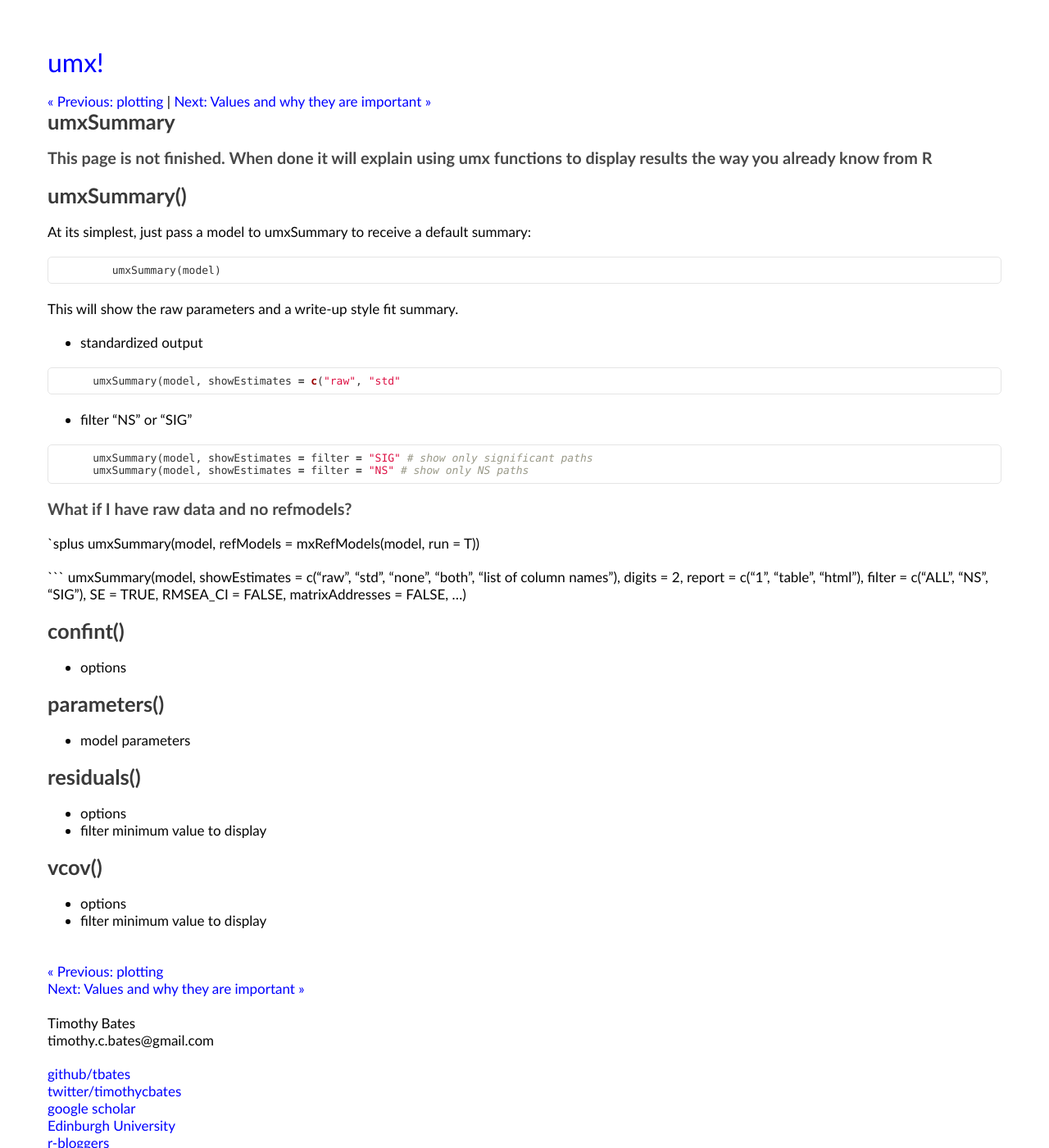
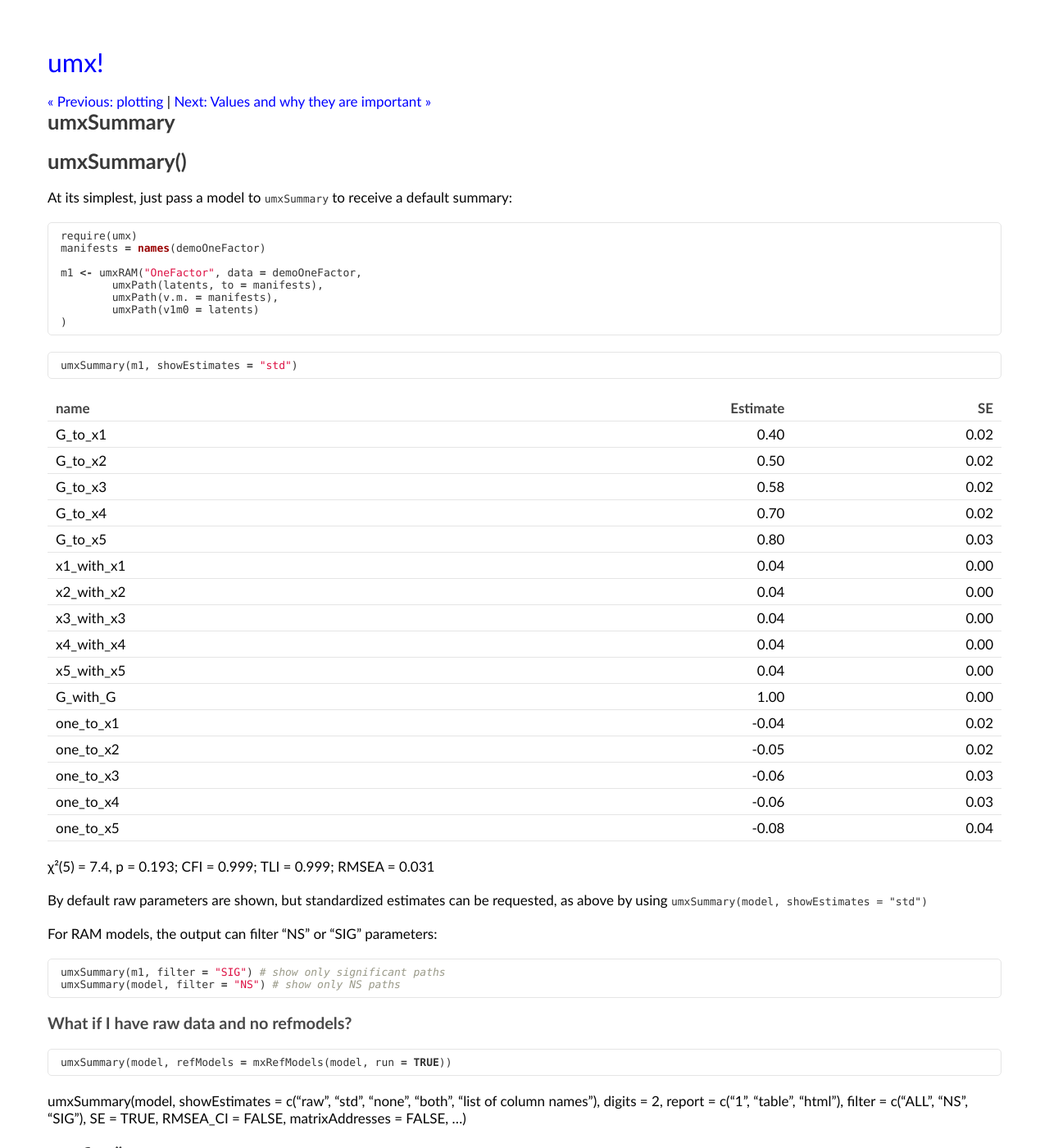
Before and after one commit to tbates/tbates.github.io, a Jekyll site: the page built from _posts/1995-11-02-detailed-umxSummary.markdown, in a window 1280 px wide and 1400 px high. Shown: the whole window at 82% size. Built offline with Jekyll 4.4.1, drawn with Linux system fonts in a browser that asks for light colours.

Commit message:
fixes to umxSummary begin - was in a sorry state :-(

````diff
--- a/_posts/1995-11-02-detailed-umxSummary.markdown
+++ b/_posts/1995-11-02-detailed-umxSummary.markdown
@@ -6,36 +6,59 @@ comments: true
 categories: advanced
 ---
 
-### This page is not finished. When done it will explain using umx functions to display results the way you already know from R
-
 ## umxSummary()
-At its simplest, just pass a model to umxSummary to receive a default summary:
+At its simplest, just pass a model to `umxSummary` to receive a default summary:
 
 ```r
-	umxSummary(model)
+require(umx)
+manifests = names(demoOneFactor)
+
+m1 <- umxRAM("OneFactor", data = demoOneFactor,
+	umxPath(latents, to = manifests),
+	umxPath(v.m. = manifests),
+	umxPath(v1m0 = latents)
+)
 ```
 
-This will show the raw parameters and a write-up style fit summary.
+```R
+umxSummary(m1, showEstimates = "std")
+```
+
+|name       | Estimate|   SE|
+|:----------|--------:|----:|
+|G_to_x1    |     0.40| 0.02|
+|G_to_x2    |     0.50| 0.02|
+|G_to_x3    |     0.58| 0.02|
+|G_to_x4    |     0.70| 0.02|
+|G_to_x5    |     0.80| 0.03|
+|x1_with_x1 |     0.04| 0.00|
+|x2_with_x2 |     0.04| 0.00|
+|x3_with_x3 |     0.04| 0.00|
+|x4_with_x4 |     0.04| 0.00|
+|x5_with_x5 |     0.04| 0.00|
+|G_with_G   |     1.00| 0.00|
+|one_to_x1  |    -0.04| 0.02|
+|one_to_x2  |    -0.05| 0.02|
+|one_to_x3  |    -0.06| 0.03|
+|one_to_x4  |    -0.06| 0.03|
+|one_to_x5  |    -0.08| 0.04|
+
+χ²(5) = 7.4, p = 0.193; CFI = 0.999; TLI = 0.999; RMSEA = 0.031
 
 
- * standardized output
+By default raw parameters are shown, but standardized estimates can be requested, as above by using  `umxSummary(model, showEstimates = "std")`
+
+For RAM models, the output can filter "NS" or "SIG" parameters:
 
  ```r
-     umxSummary(model, showEstimates = c("raw", "std"
- ```
-
- * filter "NS" or "SIG"
-
- ```r
-     umxSummary(model, showEstimates = filter = "SIG" # show only significant paths
-     umxSummary(model, showEstimates = filter = "NS" # show only NS paths
+umxSummary(m1, filter = "SIG") # show only significant paths
+umxSummary(model, filter = "NS") # show only NS paths
  ```
 
 ### What if I have raw data and no refmodels?
 
-`splus
-	umxSummary(model, refModels = mxRefModels(model, run = T))
-
+```R
+umxSummary(model, refModels = mxRefModels(model, run = TRUE))
 ```
 umxSummary(model, showEstimates = c("raw", "std", "none", "both", "list of column names"),
   digits = 2, report = c("1", "table", "html"), filter = c("ALL", "NS",
--- a/_posts/1995-11-10-detailed-plot.markdown
+++ b/_posts/1995-11-10-detailed-plot.markdown
@@ -125,4 +125,5 @@ plot(m1, file = "~/tmp.gv") # specify a file
 ```
 
 TODO:  tutorial on `umx_set_plot_file_suffix` and `umx_set_plot_format`
-TODO:  needs `same` and `spline` examples
+
+TODO:  examples for `same` and `spline` parameters.
````
